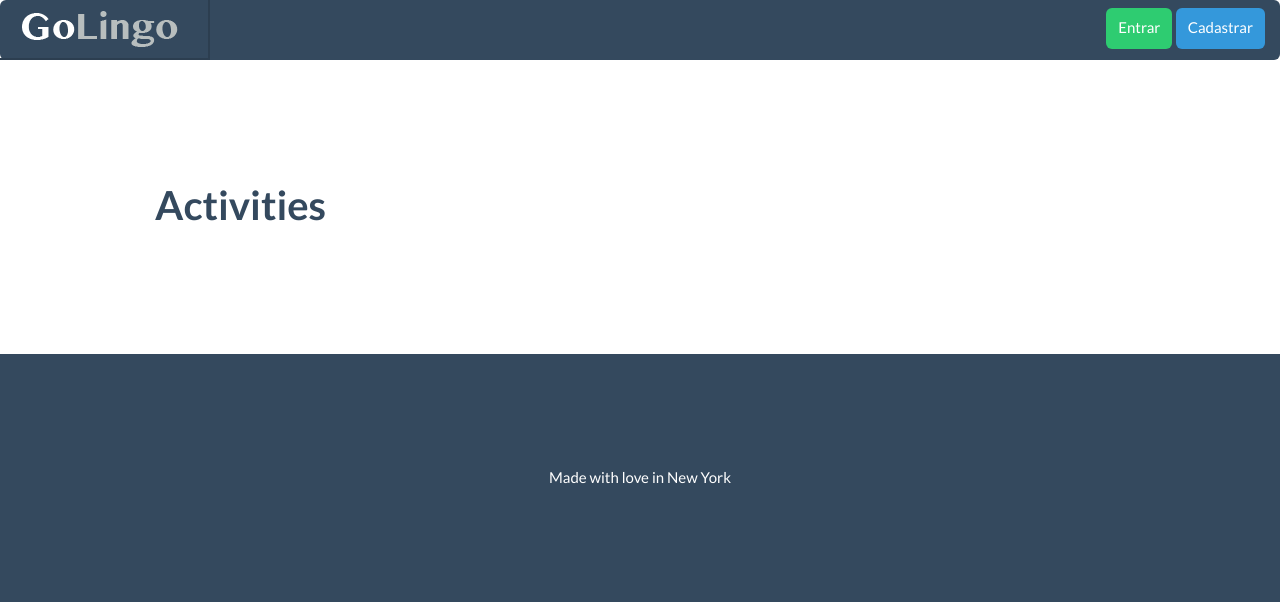
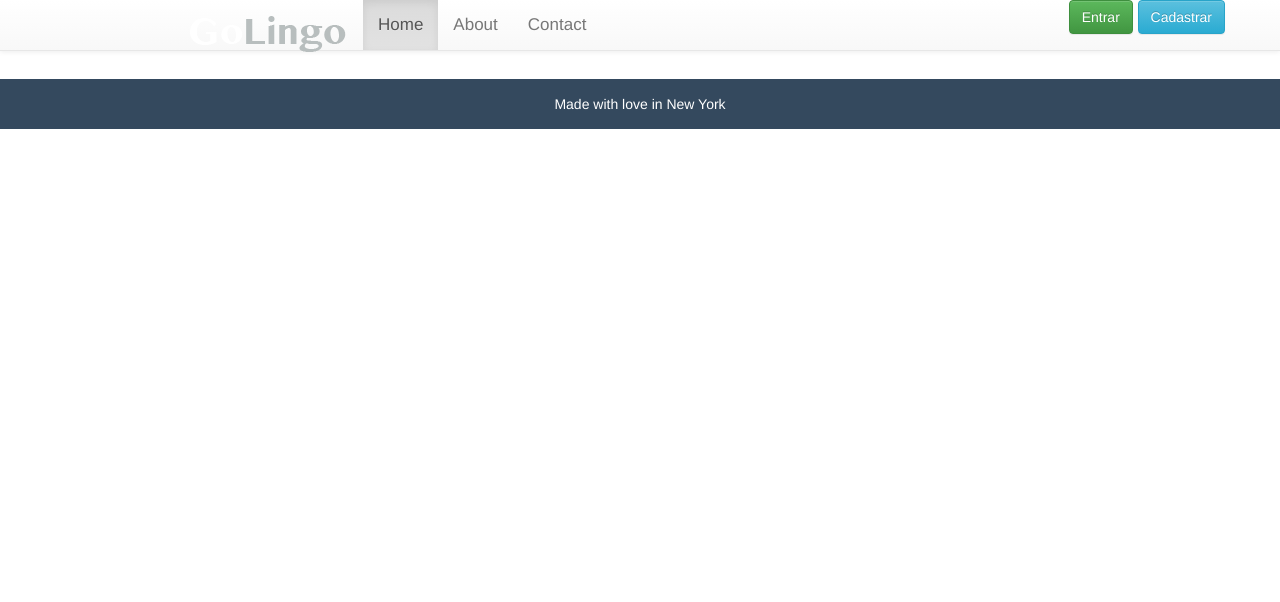
Before and after one commit to jesuejunior/golingo, a Django app: page / in a window 1280 px wide. Shown: the top 602 px of the page. Run offline with Django 3.2, Linux system fonts and the light colour scheme; data that the repository does not hold is empty; some libraries are stand-ins or nearby versions.

Commit message:
Fixing template basics

```diff
--- a/templates/base.html
+++ b/templates/base.html
@@ -7,10 +7,10 @@
     <meta name="viewport" content="width=device-width, initial-scale=1.0">
 
     <!-- Loading Bootstrap -->
-    <link href="{% static 'css/bootstrap.css' %}" rel="stylesheet">
+    <link href="{% static 'css/bootstrap.min.css' %}" rel="stylesheet">
+    <link href="{% static 'css/bootstrap-theme.min.css' %}" rel="stylesheet">
 
     <!-- Loading Flat UI -->
-    <link href="{% static 'css/flat-ui.css' %}" rel="stylesheet">
     <link href="{% static 'css/style.css' %}" rel="stylesheet">
 
     <!-- HTML5 shim, for IE6-8 support of HTML5 elements. All other JS at the end of file. -->
@@ -19,16 +19,9 @@
     <![endif]-->
 </head>
 <body>
-<nav class="navbar navbar-inverse navbar-embossed">
-    <div class="container-top">
-        <div class="navbar-header">
-            <a class="navbar-brand text-white" href="{% url "home" %}"><img src="{% static 'img/logotipo.png' %}"/></a>
-        </div>
+    {% block menu %}
+    {% endblock %}
 
-        {% block menu %}
-        {% endblock %}
-    </div>
-</nav>
 <div class="container">
     {% block container %}
     {% endblock %}
@@ -41,9 +34,7 @@
     </div>
 </footer>
     <script src="{% static 'js/jquery-2.0.3.min.js' %}"></script>
+    <script src="{% static 'js/jquery-ui-1.10.3.custom.min.js' %}"></script>
     <script src="{% static 'js/bootstrap.min.js' %}"></script>
-    <script src="{% static 'js/flatui-checkbox.js' %}"></script>
-    <script src="{% static 'js/flatui-radio.js' %}"></script>
-    <script src="{% static 'js/application.js' %}"></script>
 </body>
 </html>
--- a/templates/menu.html
+++ b/templates/menu.html
@@ -1,20 +1,45 @@
 {% extends 'base.html' %}
+{% load staticfiles %}
+{% block menu %}
 
-{% block menu %}
-    {% if not user.is_authenticated %}
-        <div class="navbar-form navbar-right">
-            <!-- estou usando o django-registration -->
-           <a class="btn btn-success" href="{% url 'auth_login' %}">Entrar</a>
-           <a class="btn btn-info" href="{% url 'registration_register' %}">Cadastrar</a>
+<nav class="navbar navbar-default navbar-fixed-top">
+    <div class="container">
+        <div class="navbar-header">
+            <a class="navbar-brand text-white" href="{% url "home" %}"><img src="{% static 'img/logotipo.png' %}"/></a>
         </div>
-    {% else %}
-        <div class="navbar-collapse collapse">
-            <div class="navbar-form navbar-right">
+        <div id="navbar" class="navbar-collapse collapse">
+            <ul class="nav navbar-nav">
+                <li class="active"><a href="#">Home</a></li>
+                <li><a href="#about">About</a></li>
+                <li><a href="#contact">Contact</a></li>
+{#                    <li class="dropdown">#}
+{#                        <a href="#" class="dropdown-toggle" data-toggle="dropdown" role="button" aria-haspopup="true" aria-expanded="false">Dropdown <span class="caret"></span></a>#}
+{#                        <ul class="dropdown-menu">#}
+{#                            <li><a href="#">Action</a></li>#}
+{#                            <li><a href="#">Another action</a></li>#}
+{#                            <li><a href="#">Something else here</a></li>#}
+{#                            <li role="separator" class="divider"></li>#}
+{#                            <li class="dropdown-header">Nav header</li>#}
+{#                            <li><a href="#">Separated link</a></li>#}
+{#                            <li><a href="#">One more separated link</a></li>#}
+{#                        </ul>#}
+{#                    </li>#}
+            </ul>
+            {% if not user.is_authenticated %}
+                <ul class="nav navbar-nav navbar-right">
+                    <a class="btn btn-success" href="{% url 'auth_login' %}">Entrar</a>
+                    <a class="btn btn-info" href="{% url 'registration_register' %}">Cadastrar</a>
+                </ul>
+            {% else %}
+                <ul class="nav navbar-nav navbar-right">
                 <span class="btn btn-sm btn-inverse">
                     Olá {{ user.username }}
                 </span>
                 <a class="btn btn-sm btn-danger" href="{% url 'auth_logout' %}">Sair</a>
-            </div>
+                </ul>
+            {% endif %}
         </div>
-     {% endif %}
+    </div>
+</nav>
+
 {% endblock %}
```
Also changed, not shown: templates/registration/login.html (+13 -8 lines), templates/registration/registration_form.html (+20 -14 lines).
